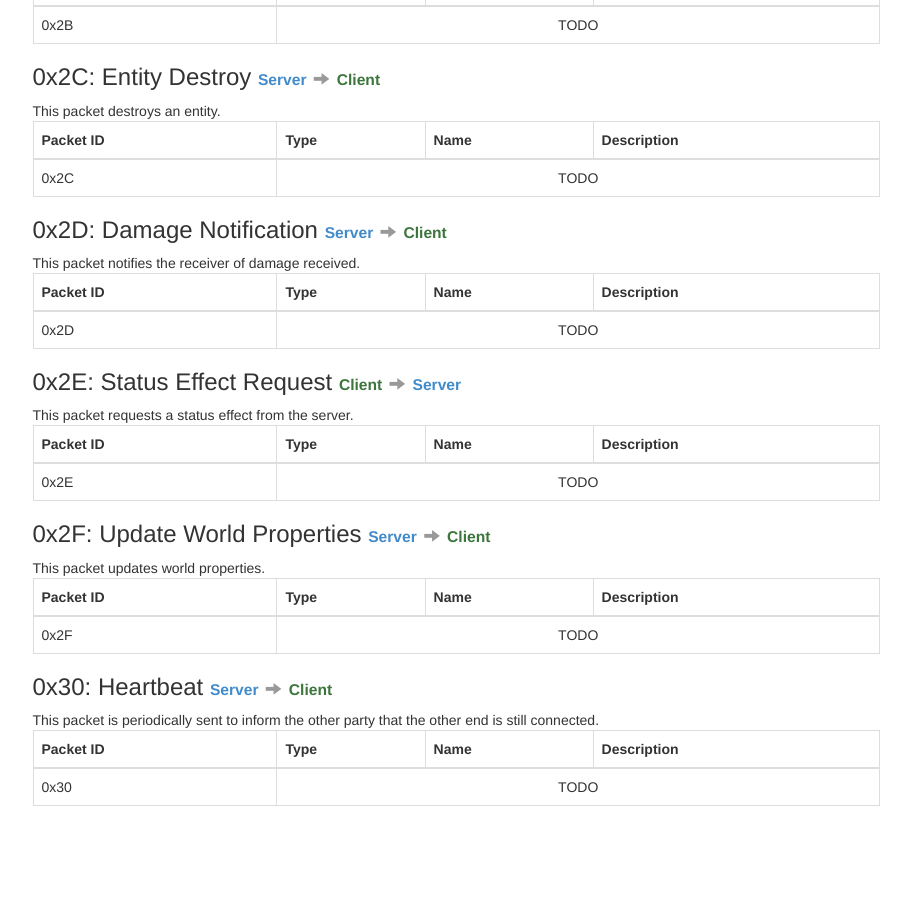
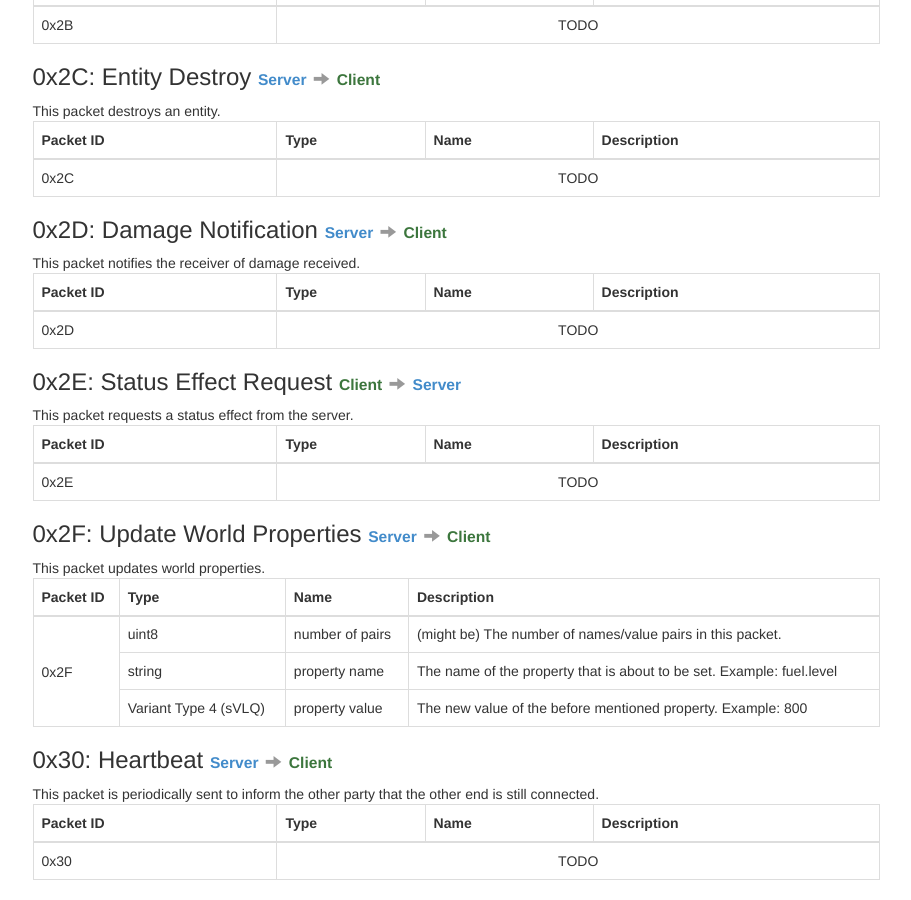
Before and after one commit to ddevault/starbound-dev, a Jekyll site: the page built from networking/index.md, in a window 1280 px wide and 900 px high, scrolled down 9006 px. Shown: the whole window, without its empty margins (330-1241 px from the left). Built offline with Jekyll 4.4.1, drawn with Linux system fonts in a browser that asks for light colours; Markdown is read by kramdown in place of the engine named in the settings; before the commit the page ends 9832 px from its top, so only the background shows below that.

Commit message:
adds Packet 0x2F

```diff
--- a/networking/index.md
+++ b/networking/index.md
@@ -1116,7 +1116,22 @@ This packet updates world properties.
         </tr>
     </thead>
     <tbody>
-        <tr><td rowspan="1">0x2F</td><td colspan=3 align='center'>TODO</td></tr>
+        <tr><td rowspan="4">0x2F</td></tr>
+        <tr>
+            <td>uint8</td>
+            <td>number of pairs</td>
+            <td>(might be) The number of names/value pairs in this packet.</td>
+        </tr>
+        <tr>
+            <td>string</td>
+            <td>property name</td>
+            <td>The name of the property that is about to be set. Example: fuel.level</td>
+        </tr>
+        <tr>
+            <td>Variant Type 4 (sVLQ)</td>
+            <td>property value</td>
+            <td>The new value of the before mentioned property. Example: 800 </td>
+        </tr>
     </tbody>
 </table>
 
```
